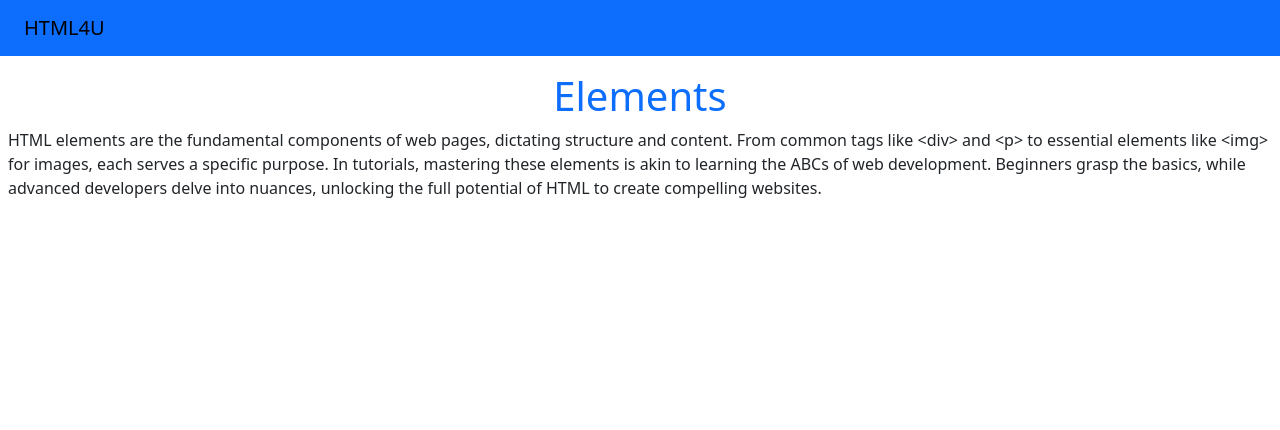
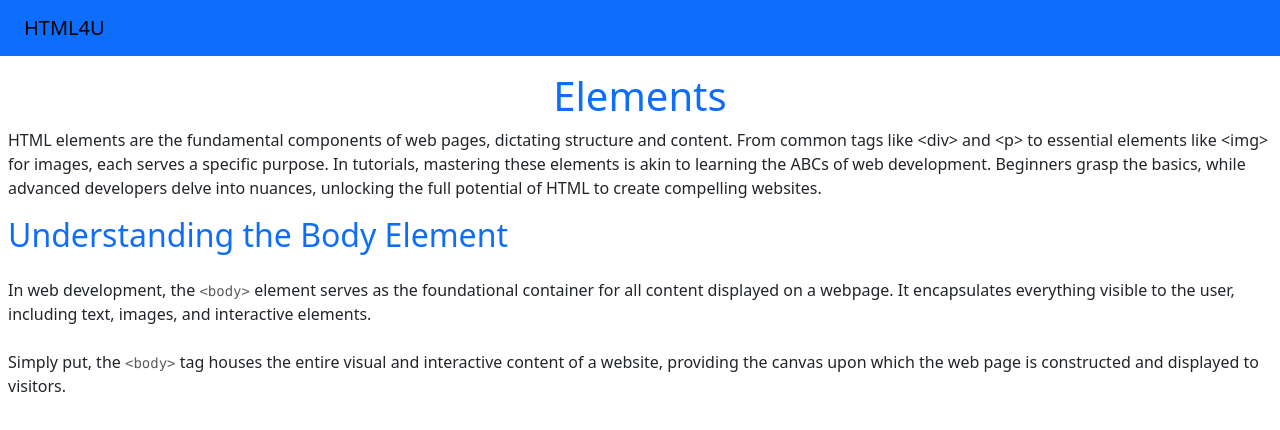
Before and after one commit to jeproch/Learn-html, a React (Vite) app: page /ElementsPage in a window 1280 px wide. Shown: the top 430 px of the page. Built offline with nearby package versions, Linux system fonts and the light colour scheme.

Commit message:
contentCommit

```diff
--- /dev/null
+++ b/src/elementspage components/ElementsBody.tsx
@@ -0,0 +1,23 @@
+const ElementsBody = () => {
+  return (
+    <div className=" mx-2">
+      <h2 className="text-2xl font-semibold text-primary mb-4">
+        Understanding the Body Element
+      </h2>
+      <p className="text-lg text-gray-700 leading-relaxed mb-4">
+        In web development, the <code className="text-muted">{"<body>"}</code>{" "}
+        element serves as the foundational container for all content displayed
+        on a webpage. It encapsulates everything visible to the user, including
+        text, images, and interactive elements.
+      </p>
+      <p className="text-lg text-gray-700 leading-relaxed">
+        Simply put, the <code className="text-muted">{"<body>"}</code> tag
+        houses the entire visual and interactive content of a website, providing
+        the canvas upon which the web page is constructed and displayed to
+        visitors.
+      </p>
+    </div>
+  );
+};
+
+export default ElementsBody;
--- a/src/pages/ElementsPage.tsx
+++ b/src/pages/ElementsPage.tsx
@@ -1,11 +1,13 @@
 import IntroTopBar from "../intropage components/IntroTopBar";
 import ElementsHeading from "../elementspage components/ElementsHeading";
+import ElementsBody from "../elementspage components/ElementsBody";
 
 const ElementsPage = () => {
   return (
     <>
       <IntroTopBar></IntroTopBar>
       <ElementsHeading></ElementsHeading>
+      <ElementsBody></ElementsBody>
     </>
   );
 };
```
